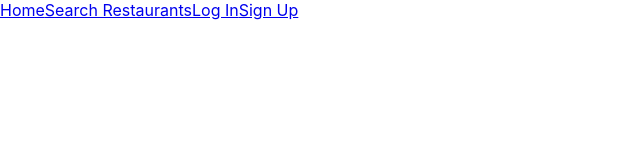
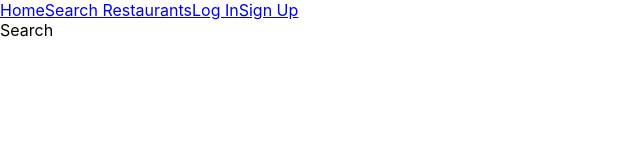
Before and after one commit to Cherno-Badjan/favorites-fe, a React (Create React App) app: page /search in a window 1280 px wide. Shown: the top 160 px of the page, without its empty margins (0-640 px from the left). Built offline with nearby package versions, Linux system fonts and the light colour scheme.

Commit message:
App.js completed

```diff
--- a/src/App.js
+++ b/src/App.js
@@ -2,10 +2,10 @@ import React, { Component } from 'react'
 // import HomePage from './Home/HomePage.js';
 import './App.css';
 import { BrowserRouter as Router, Route, Switch, } from 'react-router-dom';
-// import FavoritesPage from './FavoritesPage/FavoritesPage.js';
+import FavoritesPage from './FavoritesPage/FavoritesPage.js';
 import Header from './Components/Header.js';
-// import SearchPage from './SearchPage/SearchPage.js';
-// import PrivateRouter from './Components/PrivateRouter.js';
+import SearchPage from './SearchPage/SearchPage.js';
+import PrivateRouter from './Components/PrivateRouter.js';
 import SignUpPage from './AuthPages/SignUpPage.js';
 import { getUserFromLs, putUserInLs } from './localStorageUtils';
 import HomePage from './Home/HomePage';
@@ -21,13 +21,21 @@ export default class App extends Component {
 
     putUserInLs(user);
   }
+
+  handleLogout = () => {
+    this.handleUserChange();
+  }
   render() {
+    const { user } = this.state;
     return (
       <div>
         <Router>
-          <Header />
+          <Header user={this.state.user}
+            handleLogout={this.handleLogout} />
           <Switch>
             <Route path="/" exact render={(routerProps) => <HomePage {...routerProps} />} />
+            <Route path="/search" exact render={(routerProps) => <SearchPage {...routerProps} user={this.state.user} />} />
+            <PrivateRouter path="/favorites" exact token={user && user.token} render={(routerProps) => <FavoritesPage user={this.state.user} {...routerProps} />} />
             <Route path="/signup" exact render={(routerProps) => <SignUpPage handleUserChange={this.handleUserChange} {...routerProps} />} />
             <Route path="/login" exact render={(routerProps) => <LoginPage handleUserChange={this.handleUserChange} {...routerProps} />} />
           </Switch>
```
